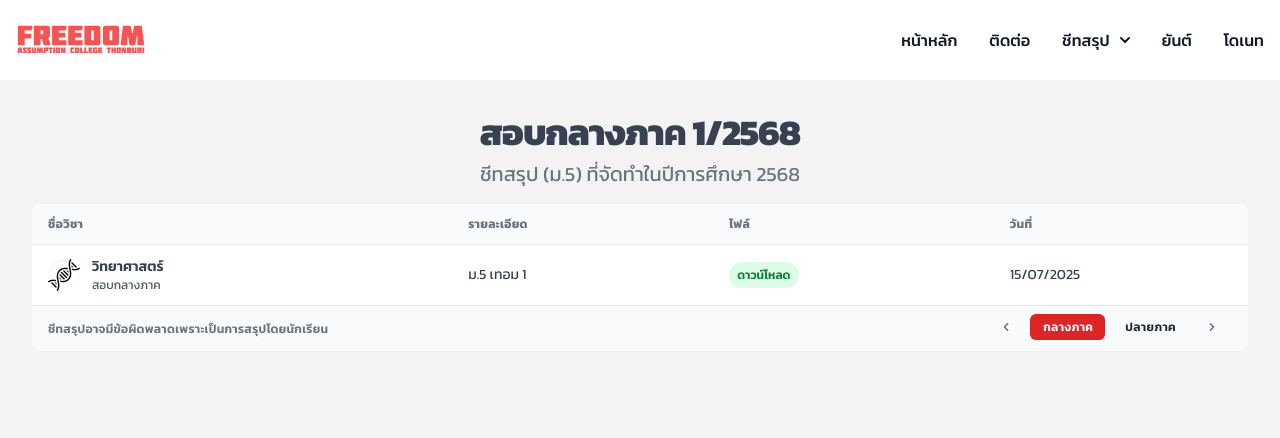
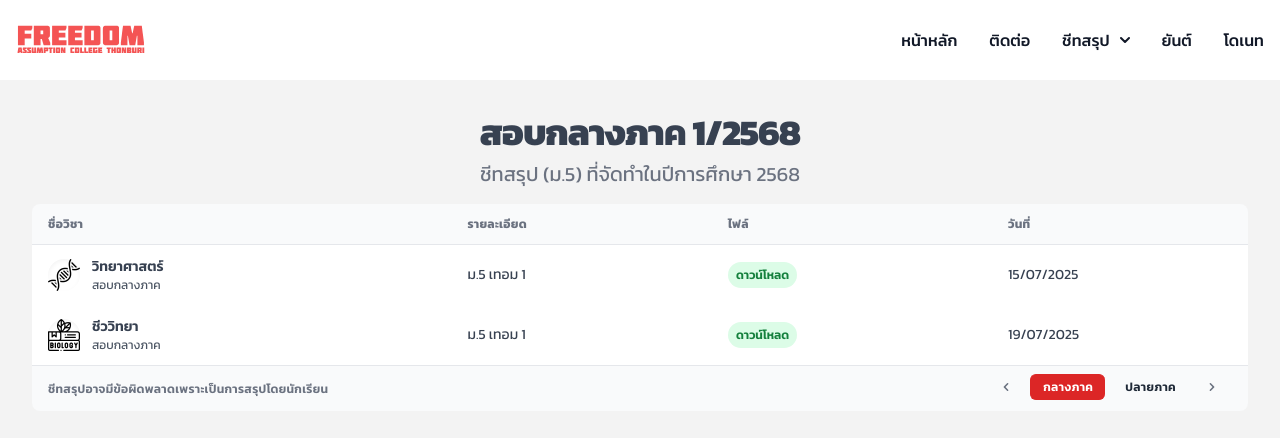
Before and after one commit to poomp5/freedom, a Next.js app: page /m5/midterm1 in a window 1280 px wide. Shown: the top 438 px of the page. Built offline with nearby package versions, Linux system fonts and the light colour scheme.

Commit message:
feat:add biology midterm m5

```diff
--- a/app/m5/midterm1/page.tsx
+++ b/app/m5/midterm1/page.tsx
@@ -64,6 +64,43 @@ export default function Home() {
                                             15/07/2025
                                         </td>
                                     </tr>
+                                    <tr className="text-gray-700">
+                                        <td className="px-4 py-3">
+                                            <Link href={'/m5/midterm1/biology.pdf'} className="flex items-center text-sm">
+                                                <div className="inline-block relative w-8 h-8 mr-3 rounded-full">
+                                                    <Image
+                                                        className="icon-subject object-cover w-full h-auto"
+                                                        src="/assets/img/icon/biology.png"
+                                                        alt="math"
+                                                        width={100}
+                                                        height={100}
+                                                    />
+                                                    <div className="absolute inset-0 rounded-full shadow-inner" aria-hidden="true"></div>
+                                                </div>
+                                                <div className="inline-block">
+                                                    <p className="font-semibold whitespace-nowrap">
+                                                        ชีววิทยา
+                                                    </p>
+                                                    <p className="text-xs text-gray-600">
+                                                        สอบกลางภาค
+                                                    </p>
+                                                </div>
+                                            </Link>
+                                        </td>
+                                        <td className="px-4 py-3 text-sm whitespace-nowrap">
+                                            ม.5 เทอม 1
+                                        </td>
+                                        <td className="px-4 py-3 text-xs">
+                                            <Link href={'/m5/midterm1/biology.pdf'}>
+                                                <span className="px-2 py-1 font-semibold leading-tight text-green-700 bg-green-100 rounded-full">
+                                                    ดาวน์โหลด
+                                                </span>
+                                            </Link>
+                                        </td>
+                                        <td className="px-2 py-3 text-sm">
+                                            19/07/2025
+                                        </td>
+                                    </tr>
                                 </tbody>
                             </table>
                         </div>
```
Also changed, not shown: 1 other file (tests, documents, lock files or other folders).
